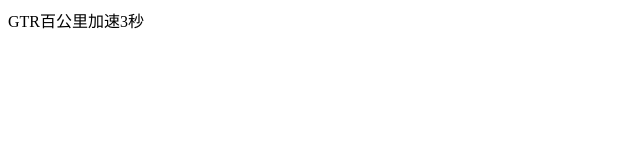
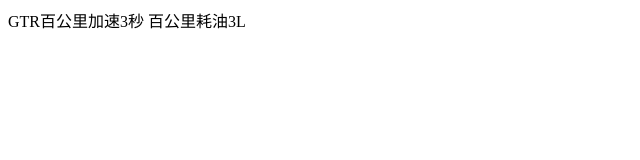
Before and after one commit to GIT-zhangqi/GTR, a plain HTML site: page index.html in a window 1280 px wide. Shown: the whole page, without its empty margins (0-640 px from the left). Drawn offline with Linux system fonts and the light colour scheme.

Commit message:
添加了百公里耗油3L

```diff
--- a/index.html
+++ b/index.html
@@ -1,5 +1,6 @@
 <html>
  <body>
   GTR百公里加速3秒
+  百公里耗油3L
  </body>
 </html>
```
